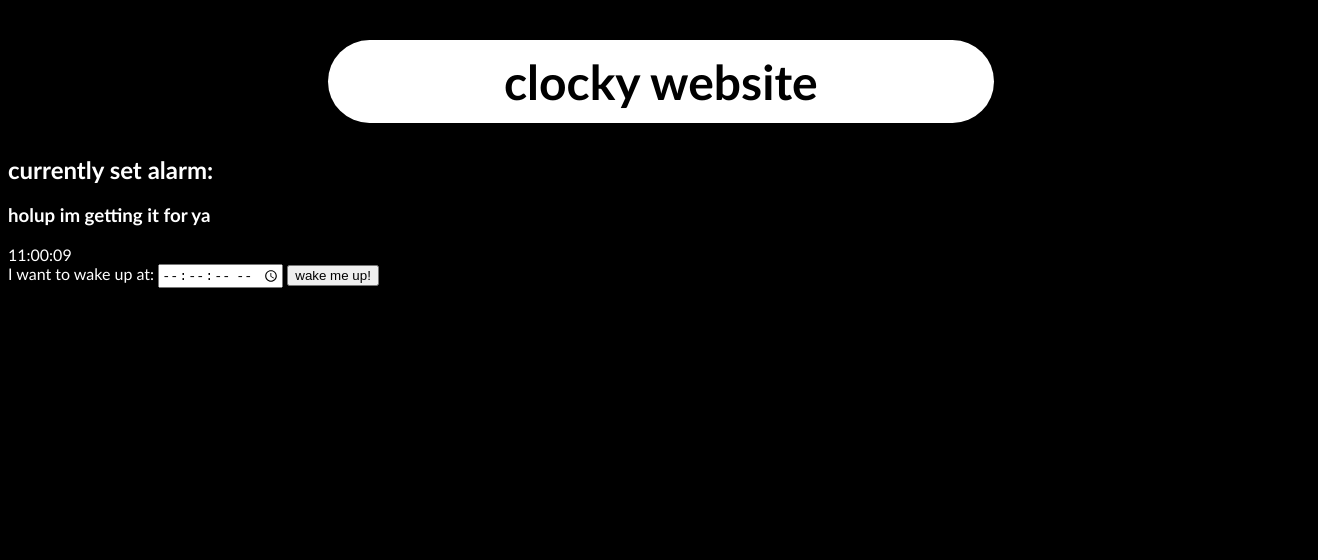
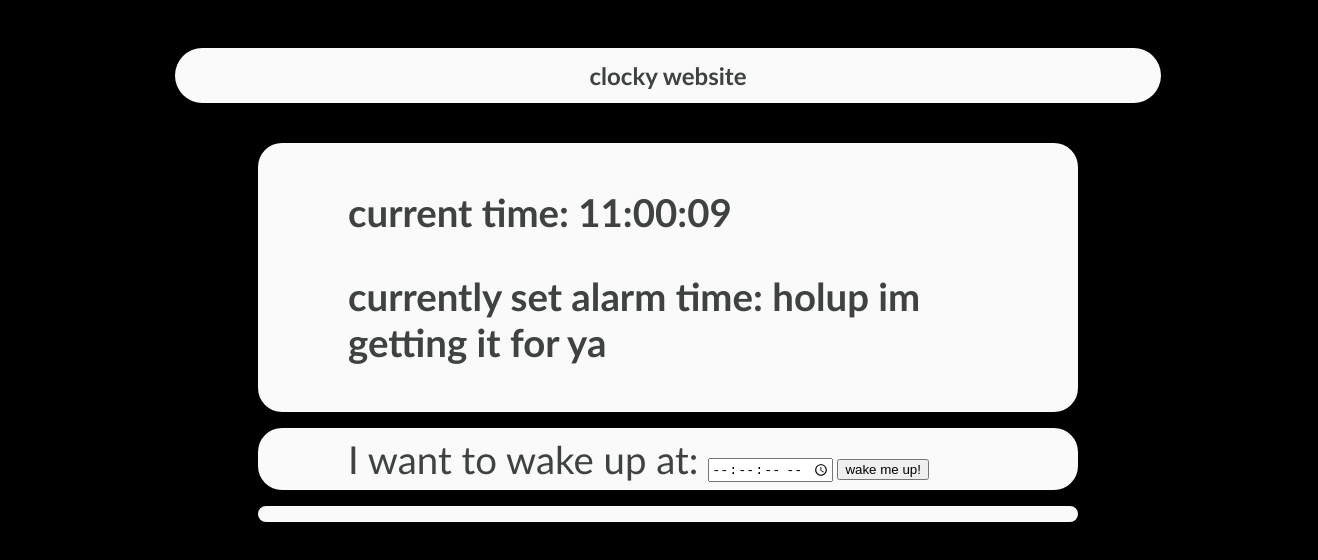
Before and after one commit to ongzzzzzz/clocky, a plain HTML site: page web/public/index.html in a window 1280 px wide. Shown: the whole page, 1318 px wide, since content can reach past the window. Drawn offline with Linux system fonts and the light colour scheme; some packages are replaced by stand-ins of ours; no server answers.

Commit message:
wEb dEsSiGN 👁‍🗨👄👁‍🗨

```diff
--- a/web/functions/index.js
+++ b/web/functions/index.js
@@ -24,8 +24,8 @@ function checkStatus(res) {
         throw new Error(res.statusText);
     }
 }
-
-exports.updateData = functions.pubsub.schedule('every 30 minutes').onRun((context) => {
+//exports.updateData = functions.pubsub.schedule('every 30 minutes').onRun((context) => {
+exports.updateData = functions.pubsub.schedule('every 24 hours').onRun((context) => {
     fetch('http://dataservice.accuweather.com/currentconditions/v1/234975?apikey=HuptOIEbq28g99YeSniD2juuFb8a2Btj')
         .then(checkStatus)
         .then(json => {
--- a/web/public/index.html
+++ b/web/public/index.html
@@ -20,26 +20,35 @@
   </head>
   <body>
     <h1 id="heading">clocky website</h1>
-    <h2 class="text">currently set alarm:</h2>
-    <h3 class="text" id="currentAlarmTime">holup im getting it for ya</h3>
+
+    <div class="card">
+      <h3 class="text">current time: <span id="timeRightNow"></span> </h3>
+
+      <h3 class="text">currently set alarm time: <span id="currentAlarmTime">holup im getting it for ya</span> </h3>
+
       <h3 class="text" id="error"></h3>
+    </div>
 
-    <div id="timeRightNow" class="text"></div>
 
+    <div class="card">
       <form>
         <label for="alarmTime" class="text">I want to wake up at: </label>
         <input type="time" id="alarmTime" step='1' min="00:00:00" max="23:59:59">
         <button type="button" id="submit">wake me up!</button>
       </form>
+    </div>
 
+    <div class="card">
       <div id="event"></div>
+    </div>
 
     <script>
       document.addEventListener('DOMContentLoaded', function() {
         console.error("oh hey why are you here");
-
+        //ref to the database
         var database = firebase.database();
 
+        //listen for changes in rtdb for AlarmTime
         database.ref('/calendar/alarmTime').on("value", (snapshot) => {
           document.getElementById('currentAlarmTime').innerHTML = snapshot.val();
           console.log(`The read returned: ${snapshot.val()}`);
@@ -47,17 +56,22 @@
           console.error(error);
         });
 
+        //if they clicked submit
         document.getElementById('submit').onclick = () => {
+          //get the submitted data
             var updatedTime = document.getElementById('alarmTime').value;
-            if(updatedTime){
+            if(updatedTime){ //if it is truthy
               console.log(`The time you set: ${updatedTime}`);
               database.ref('/calendar/alarmTime').set(updatedTime);
+
+              //no errors
               document.getElementById('error').innerHTML = "";
             } else {
               document.getElementById('error').innerHTML = "set a date dummy";
             }
         }
 
+        //listen for changes of Google Calendar events
         database.ref('/calendar/event').on("value", (snapshot) => {
           document.getElementById('event').innerHTML = "";
           console.log(`What i got was `);
@@ -80,6 +94,7 @@
         startTime();
       });
 
+      //real time clock in the website for reference
       function startTime() {
         var today = new Date();
         var h = today.getHours();
--- a/web/public/style.css
+++ b/web/public/style.css
@@ -1,7 +1,8 @@
 :root{
     --background: #000000;
-    --primary: #FFFFFF;
-    --secondary: #f5ff70;
+    --primary: #fafafa;
+    --secondary: #00e1ff;
+    --tertiary: #3e4242;
 }
 
 html, body{
@@ -9,23 +10,36 @@ html, body{
     height: 100%;
     background-color: var(--background);
     font-family: 'Trebuchet MS', 'Lucida Sans Unicode', 'Lucida Grande', 'Lucida Sans', Arial, sans-serif;
-    overflow: hidden;
+    overflow: scroll;
+
+    padding: 0 10px;
 }
 
 #heading{
-    position: relative;
-    left: 25%;
+    margin: 5vh auto;
 
-    width: 50%;
+    width: 75%;
     padding: 1vw;
 
-    color: var(--background);
+    color: var(--tertiary);
     background-color: var(--primary);
+
     border-radius: 696969px;
     text-align: center;
-    font-size: 3em;
+    font-size: 3vh;
 }
 
 .text{
-    color: var(--primary);
+    color: var(--tertiary);
+    font-size: 3vw;
 }
+
+.card{
+    margin: 2vh auto;
+    width: 50%;
+    display: block;
+    background-color: var(--primary);
+    padding: 1vh 7vw;
+
+    border-radius: 3vh;
+}
```
Lines whose indentation alone changed are shown as unchanged.
